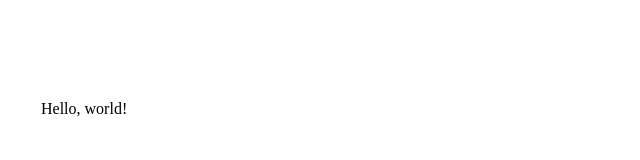
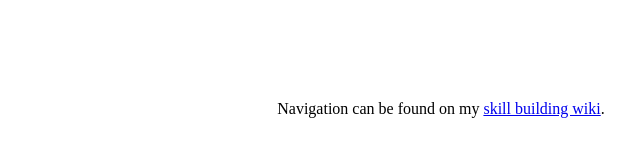
Before and after one commit to fsint/fsint.github.io, a plain HTML site: page index.html in a window 1280 px wide. Shown: the whole page, without its empty margins (59-699 px from the left). Drawn offline with Linux system fonts and the light colour scheme.

Commit message:
Add default link to navigation

```diff
--- a/index.html
+++ b/index.html
@@ -6,7 +6,7 @@
   </head>
 
   <body>
-    Hello, world!
+    Navigation can be found on my&nbsp<a href="https://github.com/intcreatorlds/skill-building/wiki/Skill-Building-Skills"> skill building wiki</a>.
   </body>
 
 </html>
--- a/styles.css
+++ b/styles.css
@@ -1,4 +1,7 @@
 body {
+  display: flex;
+  justify-content: center;
   max-width: 800px;
   margin: 100px;
+  text-align: center;
 }
```
